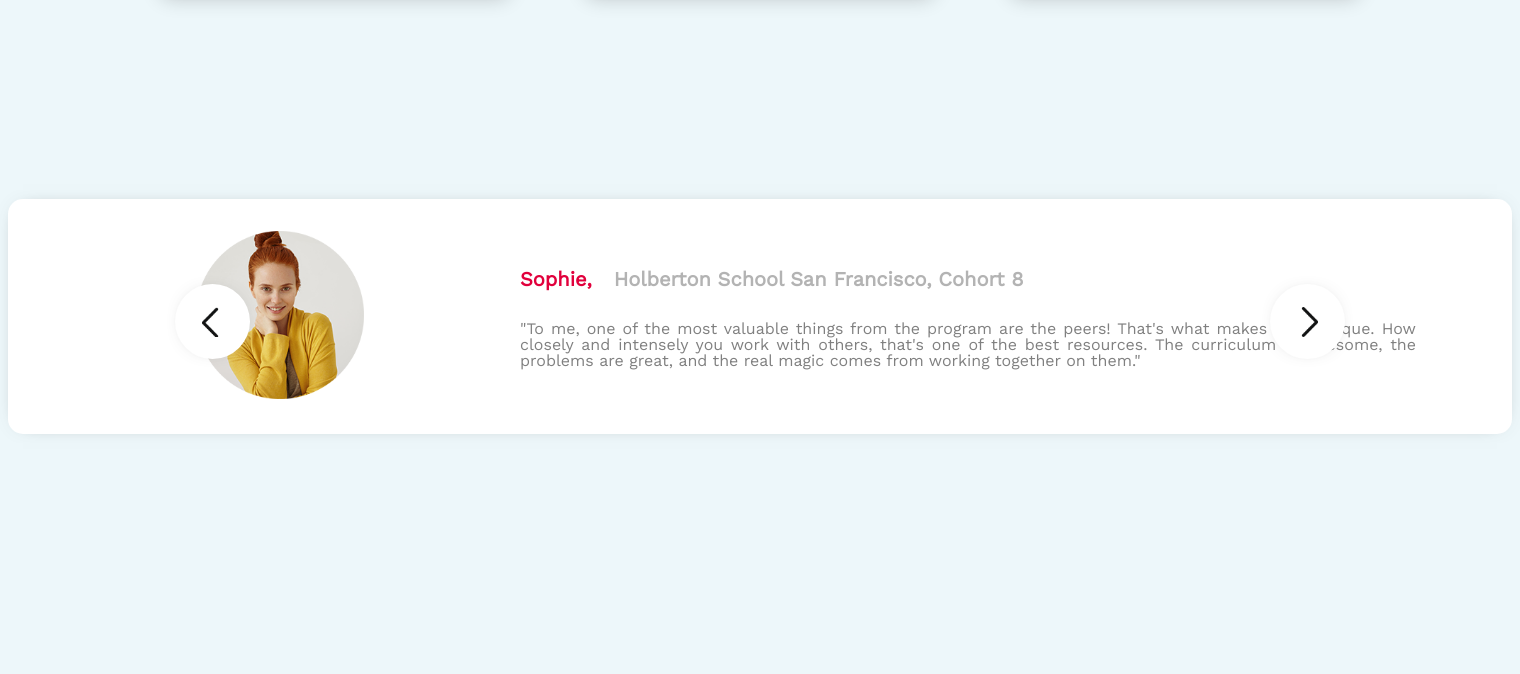
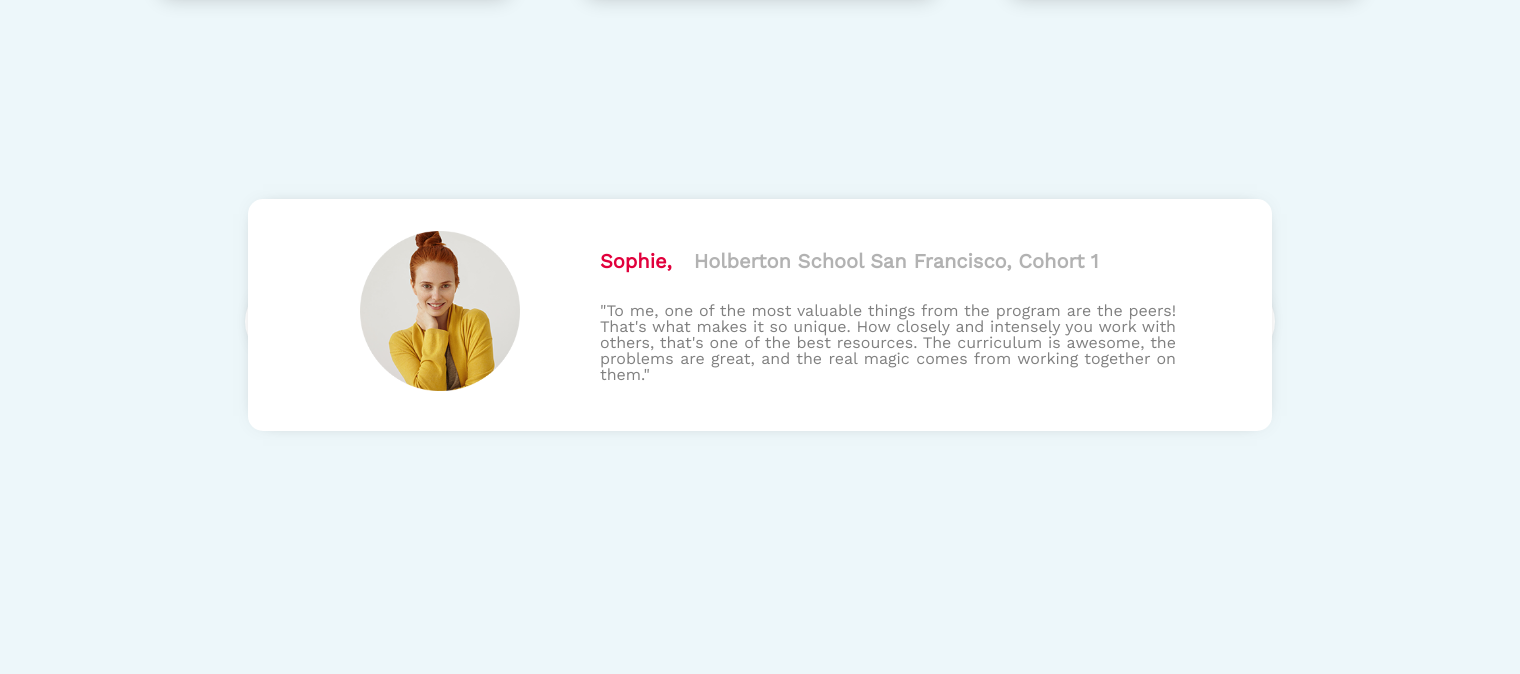
Before and after one commit to SamirNaggara/cyl-from-scrach-in-wp, a PHP site: page / in a window 1520 px wide. Shown: the part 3741-4415 px from the top of the page. Run offline with PHP 8.4, Linux system fonts and the light colour scheme; some web fonts are replaced.

Commit message:
js cassé

```diff
--- a/css/style.css
+++ b/css/style.css
@@ -1324,7 +1324,7 @@ p {
   display: flex;
   justify-content: space-between;
   min-height: 0 !important;
-  margin: 25px 175px;
+  margin: 25px 320px;
 }
 .conteneur-fleches .slide-gauche, .conteneur-fleches .slide-droite {
   width: 75px;
@@ -1342,61 +1342,139 @@ p {
 .conteneur-fleches .slide-gauche img, .conteneur-fleches .slide-droite img {
   height: 30px;
 }
+.conteneur-fleches .slide-gauche {
+  transform: translateX(-100%);
+}
+.conteneur-fleches .slide-droite {
+  transform: translateX(100%);
+}
 
 .carrousel {
   min-height: 40vh !important;
   margin-top: -185px;
 }
 
-.carre-blanc .carte1 {
+.temoignage-active {
+  opacity: 1;
+  position: relative;
+  z-index: 900;
+}
+
+.temoignage-initial {
+  opacity: 1;
+  position: relative;
+  z-index: 900;
+}
+.temoignage-initial .carte1 {
   background-color: white;
-  width: 90em;
+  width: 60em;
   margin: 0 auto;
   padding: 2em;
   border-radius: 15px;
   box-shadow: 0px 0px 20px -15px #4b4c4b;
 }
-.carre-blanc .carte1 .row {
+.temoignage-initial .carte1 .row {
   display: flex;
   flex-direction: row;
   flex-wrap: wrap;
   width: 100%;
 }
-.carre-blanc .carte1 .row .column-gauche {
+.temoignage-initial .carte1 .row .column-gauche {
   display: flex;
   flex-direction: column;
   flex-basis: 100%;
   flex: 1;
 }
-.carre-blanc .carte1 .row .column-gauche .photo {
+.temoignage-initial .carte1 .row .column-gauche .photo {
   text-align: center;
 }
-.carre-blanc .carte1 .row .column-gauche .photo img {
-  width: 35%;
+.temoignage-initial .carte1 .row .column-gauche .photo img {
+  width: 50%;
 }
-.carre-blanc .carte1 .row .column-droite {
+.temoignage-initial .carte1 .row .column-droite {
   display: flex;
   flex-direction: column;
   flex-basis: 100%;
   flex: 2;
   justify-content: center;
 }
-.carre-blanc .carte1 .row .column-droite .droite {
+.temoignage-initial .carte1 .row .column-droite .droite {
   margin-bottom: 2vh;
 }
-.carre-blanc .carte1 .row .column-droite .droite .texte-temoignage {
+.temoignage-initial .carte1 .row .column-droite .droite .texte-temoignage {
   color: grey;
   margin-top: 2em;
   padding-right: 4em;
   text-align: justify;
 }
-.carre-blanc .carte1 .row .column-droite .droite .nom-temoignage {
+.temoignage-initial .carte1 .row .column-droite .droite .nom-temoignage {
   color: #e1003c;
   font-weight: 600;
   font-size: 20px;
   margin: 1em 0;
 }
-.carre-blanc .carte1 .row .column-droite .droite .location-temoignage {
+.temoignage-initial .carte1 .row .column-droite .droite .location-temoignage {
+  color: grey;
+  opacity: 60%;
+  margin-left: 15px;
+}
+
+.temoignages {
+  opacity: 0;
+  transition: transform 0.5s, opacity 0.5s, z-index 0.5s;
+  z-index: 100;
+  position: aboslute;
+  top: 0;
+}
+.temoignages .carte1 {
+  background-color: white;
+  width: 60em;
+  margin: 0 auto;
+  padding: 2em;
+  border-radius: 15px;
+  box-shadow: 0px 0px 20px -15px #4b4c4b;
+}
+.temoignages .carte1 .row {
+  display: flex;
+  flex-direction: row;
+  flex-wrap: wrap;
+  width: 100%;
+}
+.temoignages .carte1 .row .column-gauche {
+  display: flex;
+  flex-direction: column;
+  flex-basis: 100%;
+  flex: 1;
+}
+.temoignages .carte1 .row .column-gauche .photo {
+  text-align: center;
+}
+.temoignages .carte1 .row .column-gauche .photo img {
+  width: 50%;
+}
+.temoignages .carte1 .row .column-droite {
+  display: flex;
+  flex-direction: column;
+  flex-basis: 100%;
+  flex: 2;
+  justify-content: center;
+}
+.temoignages .carte1 .row .column-droite .droite {
+  margin-bottom: 2vh;
+}
+.temoignages .carte1 .row .column-droite .droite .texte-temoignage {
+  color: grey;
+  margin-top: 2em;
+  padding-right: 4em;
+  text-align: justify;
+}
+.temoignages .carte1 .row .column-droite .droite .nom-temoignage {
+  color: #e1003c;
+  font-weight: 600;
+  font-size: 20px;
+  margin: 1em 0;
+}
+.temoignages .carte1 .row .column-droite .droite .location-temoignage {
   color: grey;
   opacity: 60%;
   margin-left: 15px;
--- a/index.html
+++ b/index.html
@@ -312,7 +312,7 @@
             </section>
             <section class="carrousel">
 
-                <div class="carre-blanc" id="carre-blanc">
+                <div class="temoignage-initial" id="temoignage-initial">
                     <article class="carte1">
                         <div class="row">
                             <div class="column-gauche">
@@ -326,7 +326,57 @@
                                 <div class="droite">
                                     <div class="nom-temoignage">
                                         <span class="nom">Sophie,</span>
-                                        <span class="location-temoignage">Holberton School San Francisco, Cohort 8</span>
+                                        <span class="location-temoignage">Holberton School San Francisco, Cohort 1</span>
+                                    </div>
+                                    <div class="texte-temoignage">
+                                        "To me, one of the most valuable things from the program are the peers! That's what makes it so unique. How closely and intensely you work with others, that's one of the best resources. The curriculum is awesome, the problems are great, and the real magic comes from working together on them."
+                                    </div>
+                                </div>
+                            </div>
+                        </div>
+                    </article>
+                </div>
+
+                <div class="temoignages" id="temoignages">
+                    <article class="carte1">
+                        <div class="row">
+                            <div class="column-gauche">
+                                <div class="gauche">
+                                    <div class="photo">
+                                        <img src="./images/portrait.png" alt="photo témoignage Sophie">
+                                    </div>
+                                </div>
+                            </div>
+                            <div class="column-droite">
+                                <div class="droite">
+                                    <div class="nom-temoignage">
+                                        <span class="nom">Sonia,</span>
+                                        <span class="location-temoignage">Holberton School San Francisco, Cohort 2</span>
+                                    </div>
+                                    <div class="texte-temoignage">
+                                        "To me, one of the most valuable things from the program are the peers! That's what makes it so unique. How closely and intensely you work with others, that's one of the best resources. The curriculum is awesome, the problems are great, and the real magic comes from working together on them."
+                                    </div>
+                                </div>
+                            </div>
+                        </div>
+                    </article>
+                </div>
+
+                <div class="temoignages" id="temoignages">
+                    <article class="carte1">
+                        <div class="row">
+                            <div class="column-gauche">
+                                <div class="gauche">
+                                    <div class="photo">
+                                        <img src="./images/portrait.png" alt="photo témoignage Sophie">
+                                    </div>
+                                </div>
+                            </div>
+                            <div class="column-droite">
+                                <div class="droite">
+                                    <div class="nom-temoignage">
+                                        <span class="nom">Soso,</span>
+                                        <span class="location-temoignage">Holberton School San Francisco, Cohort 3</span>
                                     </div>
                                     <div class="texte-temoignage">
                                         "To me, one of the most valuable things from the program are the peers! That's what makes it so unique. How closely and intensely you work with others, that's one of the best resources. The curriculum is awesome, the problems are great, and the real magic comes from working together on them."
@@ -444,6 +494,7 @@
 
 
         <script src="js/script.js"></script>
+        <script src="js/carrousel.js"></script>
     </body>
 
 
--- /dev/null
+++ b/js/carrousel.js
@@ -0,0 +1,111 @@
+!(function(d){
+
+    var itemClassName = "temoignages";
+        items = d.getElementsByClassName(itemClassName),
+        totalItems = items.length,
+        slide = 0,
+        moving = true;
+
+    function setInitialClasses() {
+        items[totalItems - 1].classList.add("prev");
+        items[0].classList.add("active");
+        items[1].classList.add("next");
+    }
+
+    function setEventListeners() {
+        var next = d.getElementsByClassName('slide-droite')[0],
+            prev = d.getElementsByClassName('slide-gauche')[0];
+
+        next.addEventListener('click', moveNext);
+        prev.addEventListener('click', movePrev);
+    }
+
+    function moveNext() {
+        // Check if moving
+        if (!moving) {
+          // If it's the last slide, reset to 0, else +1
+          if (slide === (totalItems - 1)) {
+            slide = 0;
+          } else {
+            slide++;
+          }
+          // Move carousel to updated slide
+          moveCarouselTo(slide);
+        }
+    }
+
+    function movePrev() {
+        // Check if moving
+        if (!moving) {
+          // If it's the first slide, set as the last slide, else -1
+          if (slide === 0) {
+            slide = (totalItems - 1);
+          } else {
+            slide--;
+          }
+
+          // Move carousel to updated slide
+          moveCarouselTo(slide);
+        }
+    }
+
+    function disableInteraction() {
+
+        moving = true;
+
+        setTimeout (function() {
+            moving = false
+        }, 500);
+    }
+
+    function moveCarouselTo(slide) {
+        // Check if carousel is moving, if not, allow interaction
+        if(!moving) {
+          // temporarily disable interactivity
+          disableInteraction();
+          // Update the "old" adjacent slides with "new" ones
+          var newPrevious = slide - 1,
+              newNext = slide + 1,
+              oldPrevious = slide - 2,
+              oldNext = slide + 2;
+          // Test if carousel has more than three items
+          if ((totalItems - 1) > 3) {
+            // Checks and updates if the new slides are out of bounds
+            if (newPrevious <= 0) {
+              oldPrevious = (totalItems - 1);
+            } else if (newNext >= (totalItems - 1)){
+              oldNext = 0;
+            }
+            // Checks and updates if slide is at the beginning/end
+            if (slide === 0) {
+              newPrevious = (totalItems - 1);
+              oldPrevious = (totalItems - 2);
+              oldNext = (slide + 1);
+            } else if (slide === (totalItems -1)) {
+              newPrevious = (slide - 1);
+              newNext = 0;
+              oldNext = 1;
+            }
+            // Now we've worked out where we are and where we're going,
+            // by adding/removing classes we'll trigger the transitions.
+            // Reset old next/prev elements to default classes
+            items[oldPrevious].className = itemClassName;
+            items[oldNext].className = itemClassName;
+            // Add new classes
+            items[newPrevious].className = itemClassName + " prev";
+            items[slide].className = itemClassName + " active";
+            items[newNext].className = itemClassName + " next";
+          }
+        }
+    }
+
+    function initCarousel() {
+        setInitialClasses();
+        setEventListeners();
+        // Set moving to false so that the carousel becomes interactive
+        moving = false;
+    }
+
+    initCarousel();
+
+}(document));
```
Also changed, not shown: sass/_temoignage_carrousel.scss (+113 -4 lines), 1 other file.
